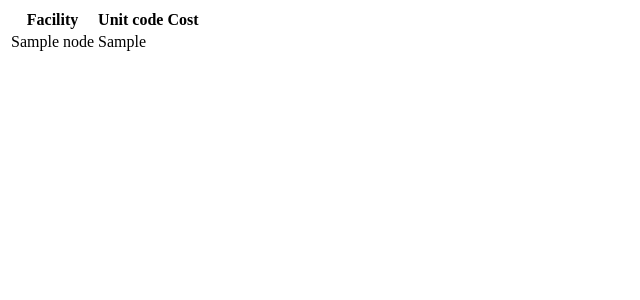
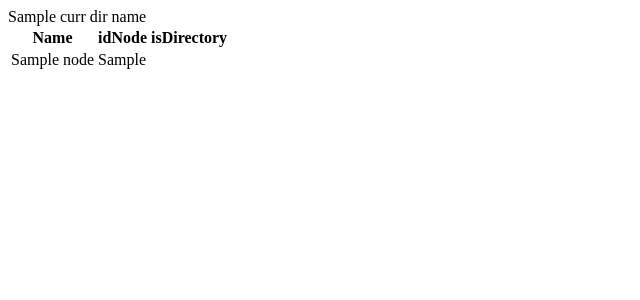
Before and after one commit to harrisonzhao/ics, a Node server app: template views/partials/filesystem.html in a window 1280 px wide. Shown: the top 300 px of the page, without its empty margins (0-640 px from the left). Run offline with Node 20, Linux system fonts and the light colour scheme; the template is opened without the code that fills it: most values are stand-ins (such as "Sample title", 1, 10 or a date in 2020); some libraries are stand-ins or nearby versions.

Commit message:
directory shit coming along

```diff
--- a/views/partials/filesystem.html
+++ b/views/partials/filesystem.html
@@ -1,15 +1,16 @@
 <div class="container">
+    <div ng-click="cdParent()">{{currDirName}}</div>
     <scrollable-table watch="visibleProjects">
         <table class="table table-striped table-bordered">
             <thead>
                 <tr>
-                     <th sortable-header col="facility">Facility</th>
-                     <th sortable-header col="code">Unit code</th>
-                     <th sortable-header col="cost">Cost</th>
+                     <th sortable-header col="name">Name</th>
+                     <th sortable-header col="id">idNode</th>
+                     <th sortable-header col="isd">isDirectory</th>
                 </tr>
             </thead>
             <tbody>
-                <tr ng-repeat="node in nodes">
+                <tr ng-repeat="node in nodes" ng-click="clickNode(node.idNode, node.name, node.isDirectory)">
                     <td>{{ node.name }}</td>
                     <td>{{ node.idNode }}</td>
                     <td>{{ node.isDirectory }}</td>
```
Also changed, not shown: public/js/controllers/fs.js (+17 -3 lines).
